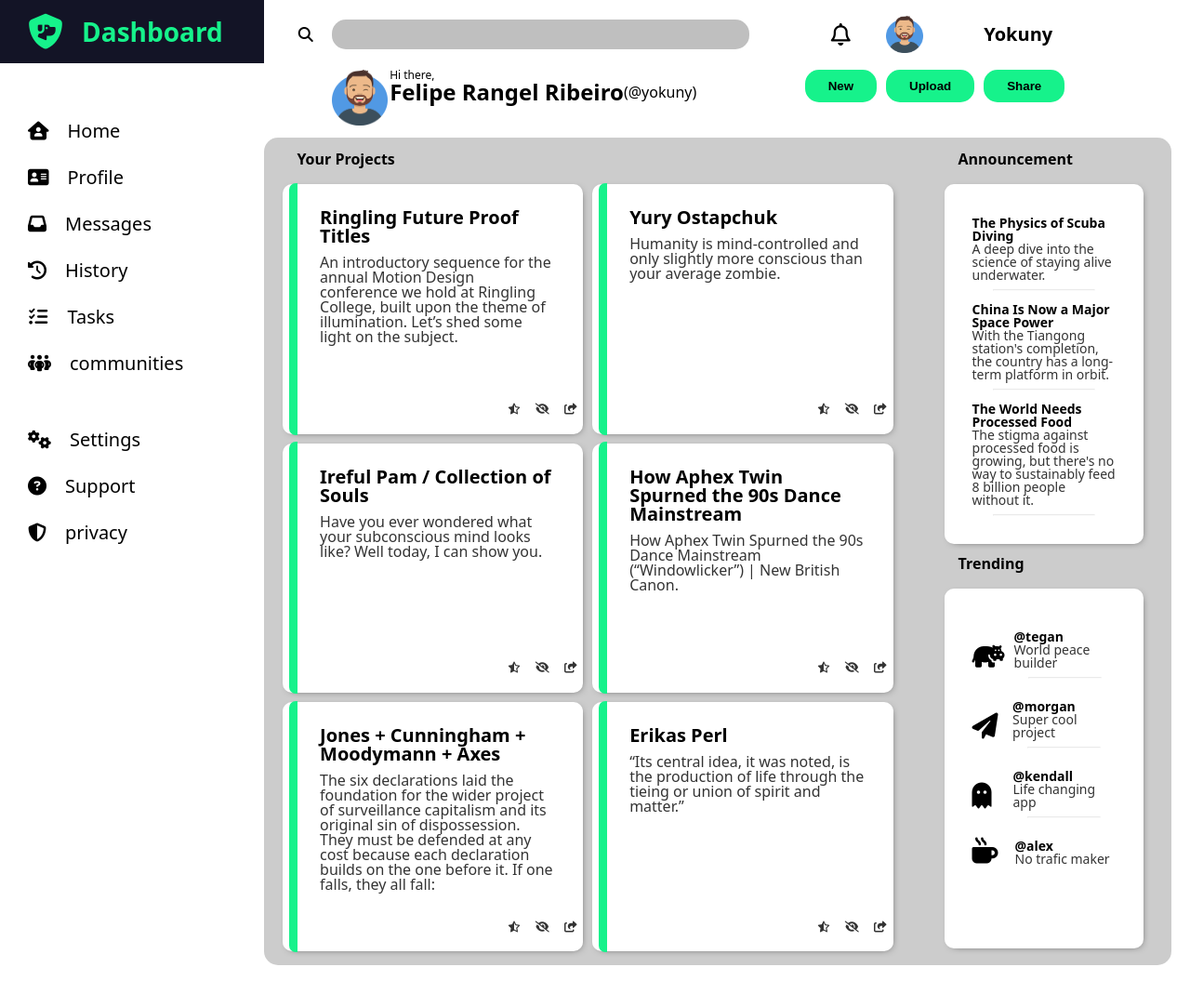
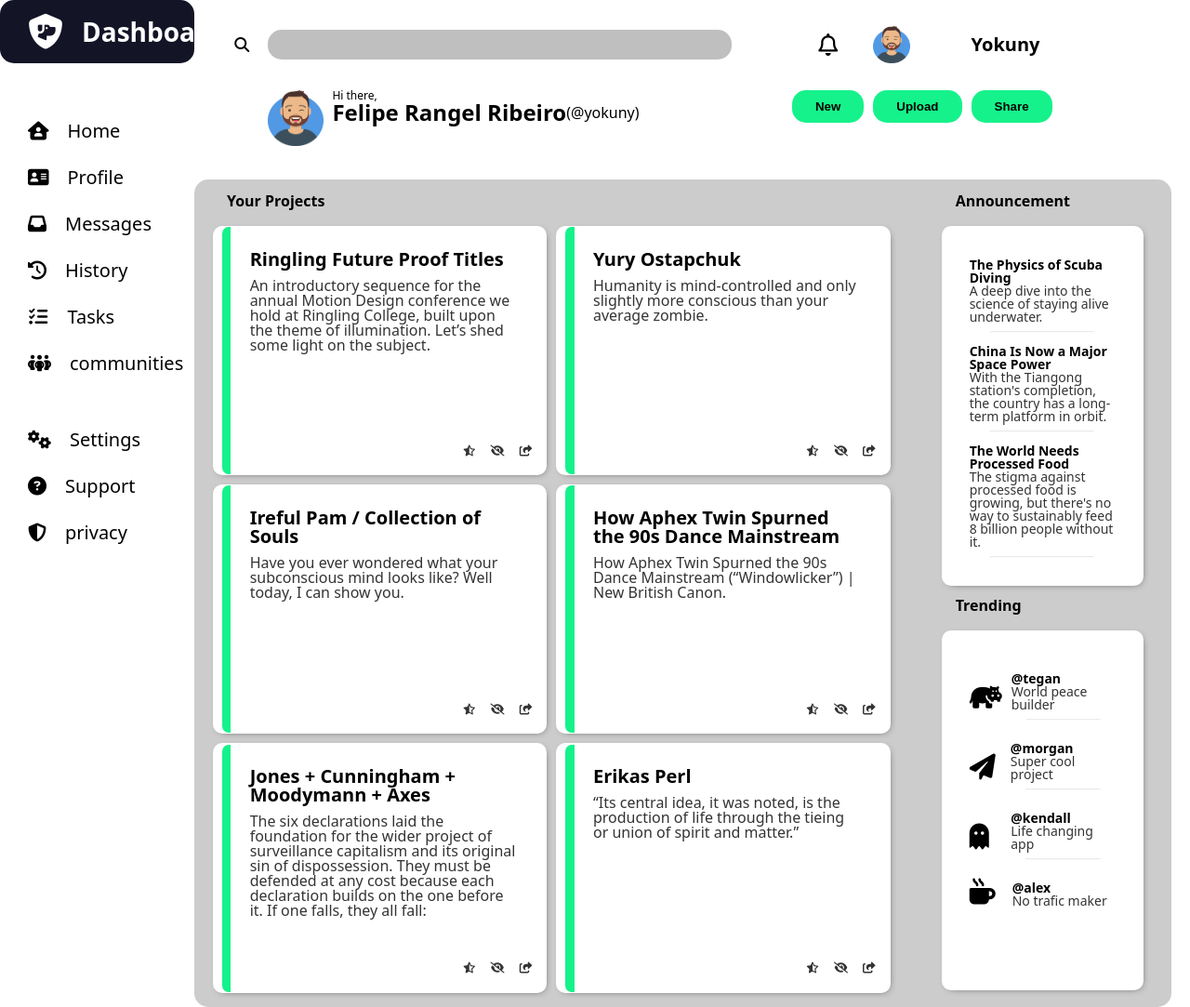
Before and after one commit to Yokuny/Project-Admin-Dashboard, a plain HTML site: page index.html in a window 1280 px wide. Shown: the whole page at 93% size. Before the commit the page ends 1038 px from the top, so only its background shows below. Drawn offline with Linux system fonts and the light colour scheme.

Commit message:
bugs fix

```diff
--- a/Style/mainContent.css
+++ b/Style/mainContent.css
@@ -32,10 +32,10 @@
     border-top-left-radius: 7px;
     border-bottom-left-radius: 7px;
     position: relative;
-    left: -9%;
-    top: -4.6%;
+    left: -6.8%;
+    top: -3.5%;
     width: 10px;
-    height: 109%;
+    height: 107%;
     background-color: #16F28B;
 }
 .cardDetail:hover{
--- a/Style/menuSideBar.css
+++ b/Style/menuSideBar.css
@@ -7,7 +7,9 @@
 }
 .displayFlex:hover{
     background-color: #131426;
-    color: #16F28B;
+    color: white;
+    border-radius: 15px;
+    cursor: pointer;
 }
 .menuSideBar .sideBarTitle h1{
     margin-top: 20px;
--- a/Style/style.css
+++ b/Style/style.css
@@ -2,15 +2,15 @@
     display: grid;
     width: 100%;
     height: 100%;
-    grid-template: repeat(7, 1fr) / repeat(9, 1fr);
+    grid-template: 1.3fr repeat(6, 1fr) / 0.6fr repeat(8, 1fr) 1.2fr;
     grid-template-areas:
-    "menuSideBar menuSideBar headerMenuBar headerMenuBar headerMenuBar headerMenuBar headerMenuBar headerMenuBar headerMenuBar"
-    "menuSideBar menuSideBar mainContent mainContent mainContent mainContent mainContent contentSideBar contentSideBar"
-    "menuSideBar menuSideBar mainContent mainContent mainContent mainContent mainContent contentSideBar contentSideBar"
-    "menuSideBar menuSideBar mainContent mainContent mainContent mainContent mainContent contentSideBar contentSideBar"
-    "menuSideBar menuSideBar mainContent mainContent mainContent mainContent mainContent contentSideBar contentSideBar"
-    "menuSideBar menuSideBar mainContent mainContent mainContent mainContent mainContent contentSideBar contentSideBar"
-    "menuSideBar menuSideBar mainContent mainContent mainContent mainContent mainContent contentSideBar contentSideBar"
+    "menuSideBar menuSideBar headerMenuBar headerMenuBar headerMenuBar headerMenuBar headerMenuBar headerMenuBar headerMenuBar headerMenuBar"
+    "menuSideBar menuSideBar mainContent mainContent mainContent mainContent mainContent mainContent contentSideBar contentSideBar"
+    "menuSideBar menuSideBar mainContent mainContent mainContent mainContent mainContent mainContent contentSideBar contentSideBar"
+    "menuSideBar menuSideBar mainContent mainContent mainContent mainContent mainContent mainContent contentSideBar contentSideBar"
+    "menuSideBar menuSideBar mainContent mainContent mainContent mainContent mainContent mainContent contentSideBar contentSideBar"
+    "menuSideBar menuSideBar mainContent mainContent mainContent mainContent mainContent mainContent contentSideBar contentSideBar"
+    "menuSideBar menuSideBar mainContent mainContent mainContent mainContent mainContent mainContent contentSideBar contentSideBar"
 }
 .headerMenuBar{
     grid-area: headerMenuBar;
```
